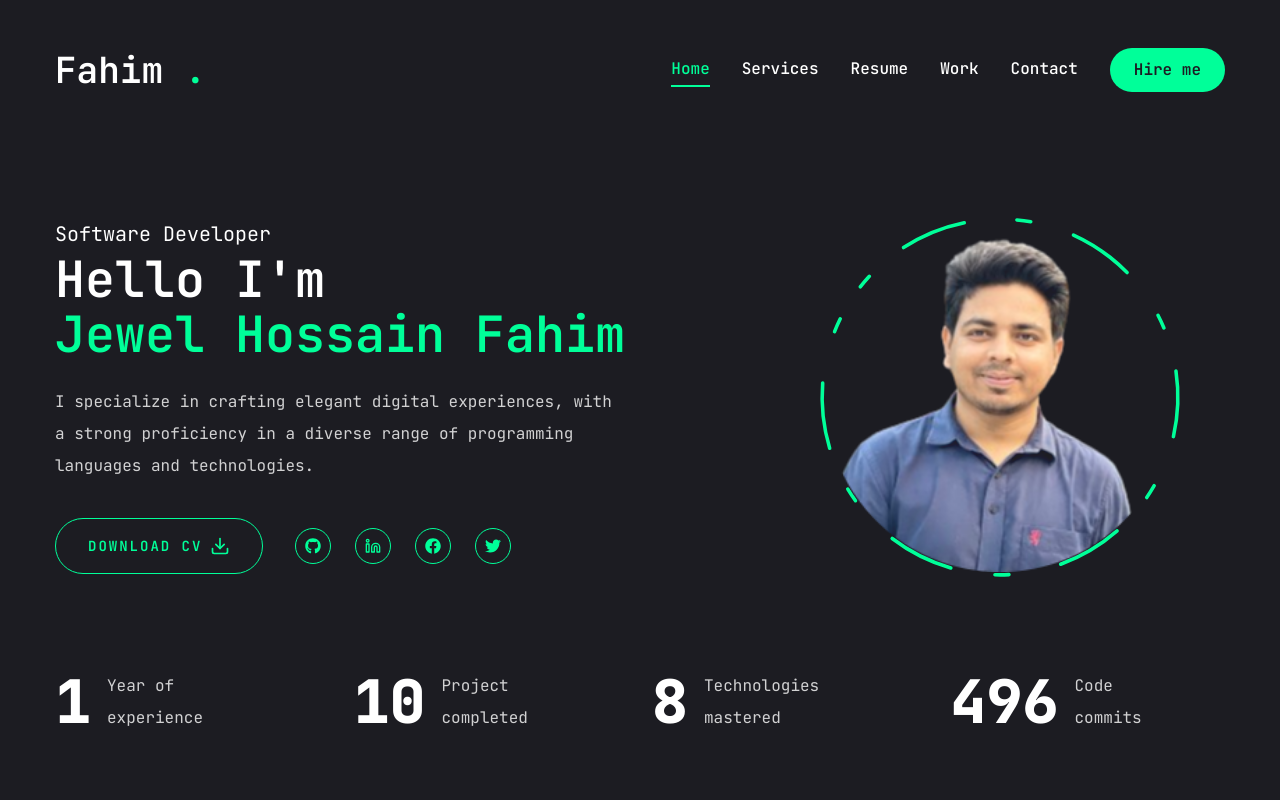
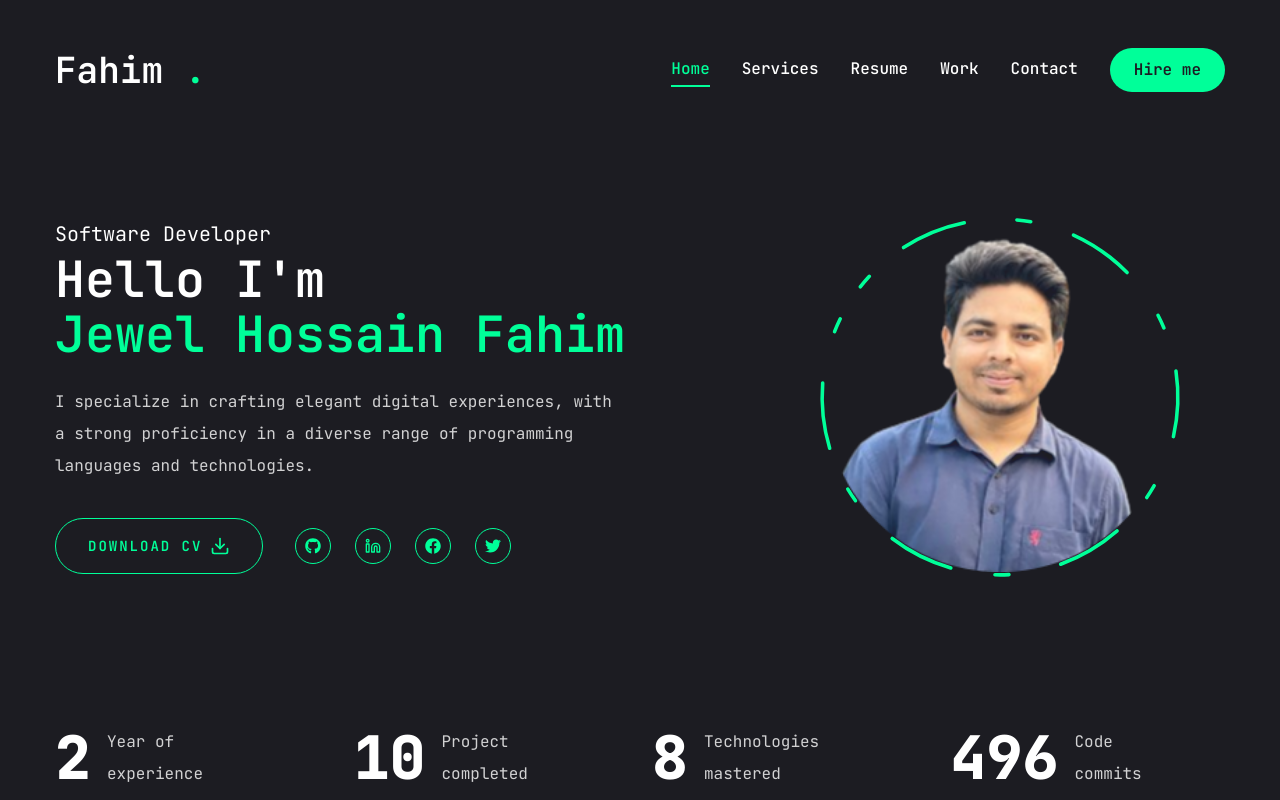
Before and after one commit to JewelHFahim/JewelHFahim-Portfolio, a Next.js app: page / in a window 1280 px wide. Built offline with nearby package versions, Linux system fonts and the light colour scheme.

Commit message:
home page issue fix

```diff
--- a/app/page.jsx
+++ b/app/page.jsx
@@ -7,7 +7,8 @@ import Link from "next/link";
 
 export default function Home() {
   return (
-    <section className="h-full">
+    <section className="h-[calc(100vh-150px)] flex flex-col justify-between">
+
       <div className="container mx-auto h-full">
         <div className="flex flex-col xl:flex-row items-center justify-between xl:pt-8 xl:pb-">
           {/* Text */}
--- a/components/Stats.jsx
+++ b/components/Stats.jsx
@@ -6,7 +6,7 @@ const Stats = () => {
 
   const stats = [
     {
-      num: 1,
+      num: 2,
       text: "Year of experience",
     },
     {
@@ -23,7 +23,7 @@ const Stats = () => {
     },
   ];
   return (
-    <section className="mt-4 pb-12 xl:pt-8 xl:pb-0">
+    <section className="mt-4 xl:pb-0">
       <div className="container mx-auto">
 
         <div className="flex flex-wrap gap-6 mx-auto xl:max-w-none">
```
